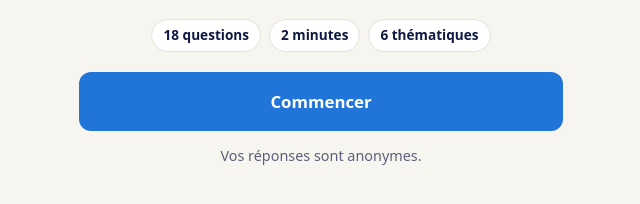
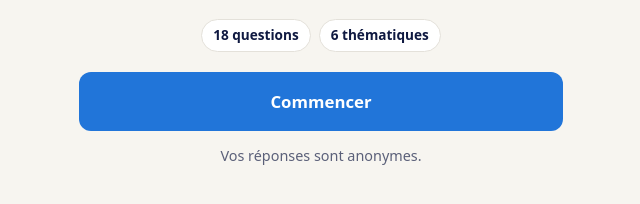
Before and after one commit to Risesmart-Randstad/risesmart, a plain HTML site: page index.html in a window 1280 px wide. Shown: the part 360-564 px from the top of the page, without its empty margins (319-959 px from the left). Drawn offline with Linux system fonts and the light colour scheme.

Commit message:
Update index.html

```diff
--- a/index.html
+++ b/index.html
@@ -95,7 +95,7 @@ summary{cursor:pointer;padding:6px 0;color:var(--blue-text);font-weight:600}
       <h1>Où en est votre entreprise sur la RSE&nbsp;?</h1>
       <p>Répondez par oui ou non, puis découvrez votre profil par thématique.</p>
     </div>
-    <ul class="facts"><li>18 questions</li><li>2 minutes</li><li>6 thématiques</li></ul>
+    <ul class="facts"><li>18 questions</li><li>6 thématiques</li></ul>
     <button class="primary" id="start">Commencer</button>
     <p class="note">Vos réponses sont anonymes.</p>
   </section>
```
